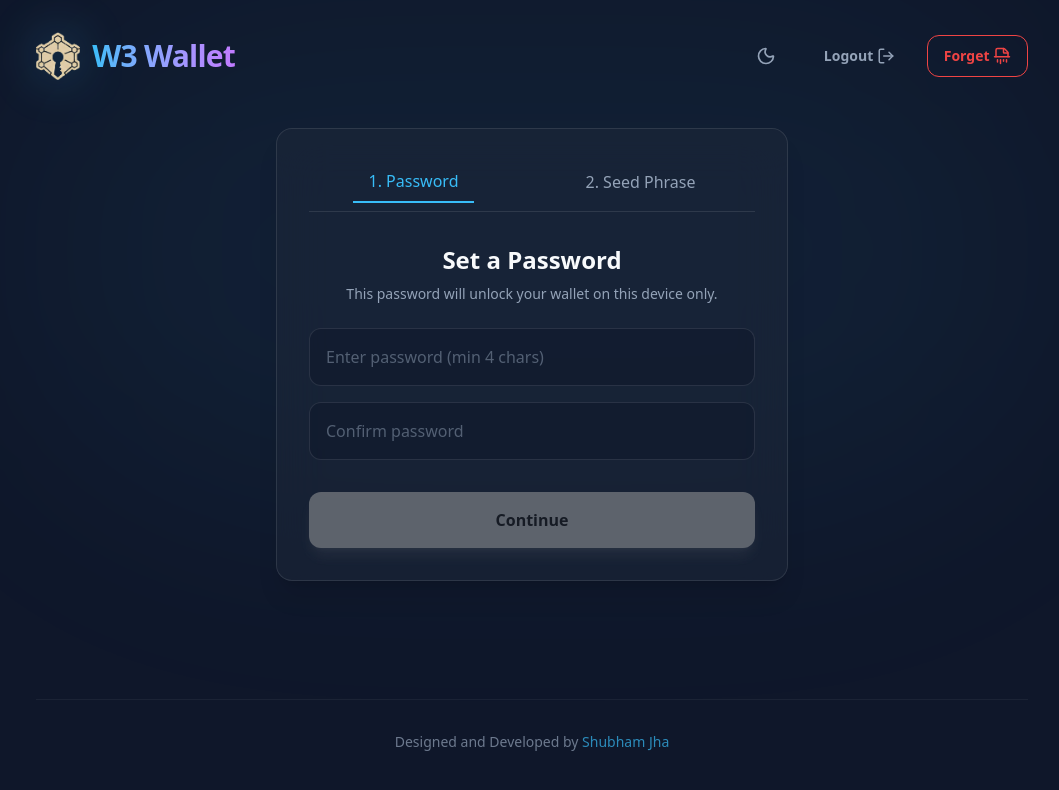
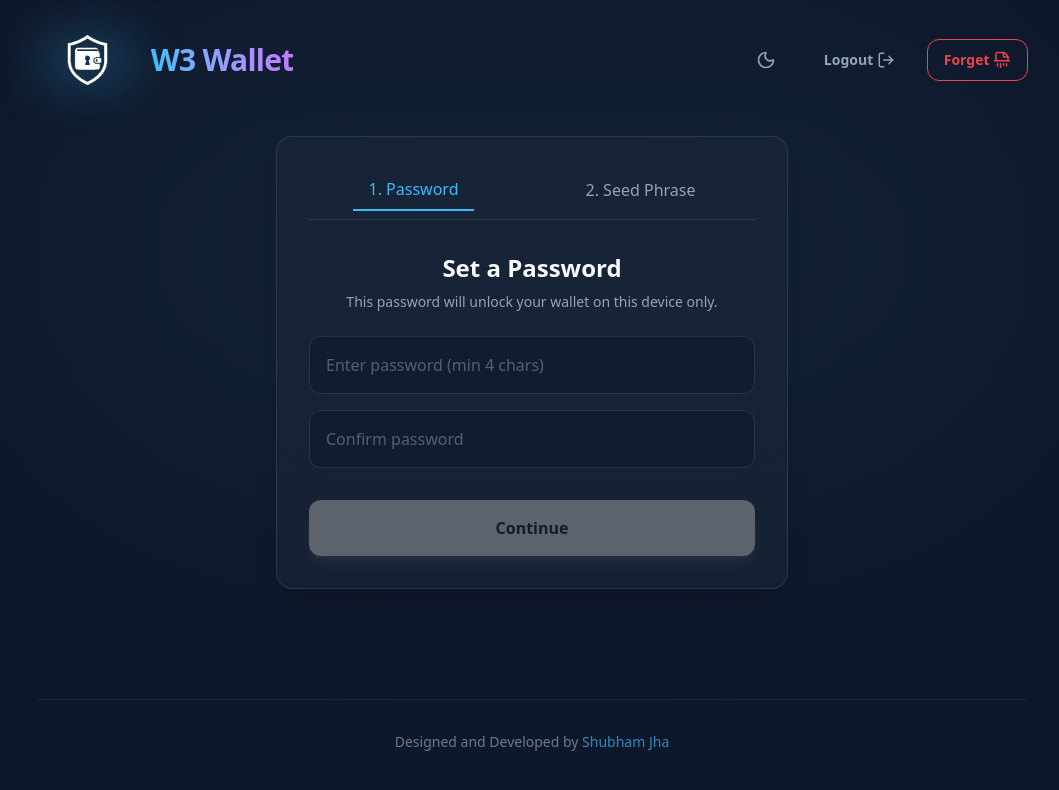
Before and after one commit to Shubham04Jha/web3wallet, a React (Vite) app: page /get-started in a window 1280 px wide. Shown: the top 790 px of the page, without its empty margins (108-1167 px from the left). Built offline with nearby package versions, Linux system fonts and the light colour scheme.

Commit message:
logo_update

```diff
--- a/index.html
+++ b/index.html
@@ -2,7 +2,7 @@
 <html lang="en">
   <head>
     <meta charset="UTF-8" />
-    <link rel="icon" type="image/png" href="/web3walletlogo3.png" />
+    <link rel="icon" type="image/svg+xml" href="/web_wallet_logo.svg"  />
     <meta name="viewport" content="width=device-width, initial-scale=1.0" />
     <title>Web-Wallet</title>
   </head>
--- a/src/components/Header.tsx
+++ b/src/components/Header.tsx
@@ -4,6 +4,7 @@ import { LogOut, Shredder, Moon, Sun } from "lucide-react"
 import { useNavigate } from "react-router-dom"
 import { ConfirmDialog } from "./ui/ConfirmDialog"
 import { useTheme } from "../context/ThemeContext"
+import { Logo } from "./logo"
 
 export const Header = () => {
     const navigate = useNavigate();
@@ -24,7 +25,7 @@ export const Header = () => {
             <div className="flex items-center gap-3 cursor-pointer" onClick={() => navigate('/')}>
                 <div className="relative">
                     <div className="absolute inset-0 bg-text-accent/20 blur-xl rounded-full transition-colors" />
-                    <img src="web3walletlogo3.png" className="h-12 w-auto relative z-10" />
+                    <Logo className="relative z-10 h-14"/>
                 </div>
                 <p className="font-bold text-3xl tracking-tight text-gradient transition-all">W3 Wallet</p>
             </div>
--- /dev/null
+++ b/src/components/Logo.tsx
@@ -0,0 +1,15 @@
+import { cn } from "../lib/utils";
+
+interface LogoProps {
+  className?: string;
+}
+
+export const Logo = ({ className }: LogoProps) => {
+  return (
+    <img
+      src="/web_wallet_logo.svg"
+      alt="W3 Wallet Logo"
+      className={cn("h-12 w-auto", className)}
+    />
+  );
+};
```
Also changed, not shown: public/web3walletlogo3.png (deleted), public/web_wallet_logo.svg (added).
